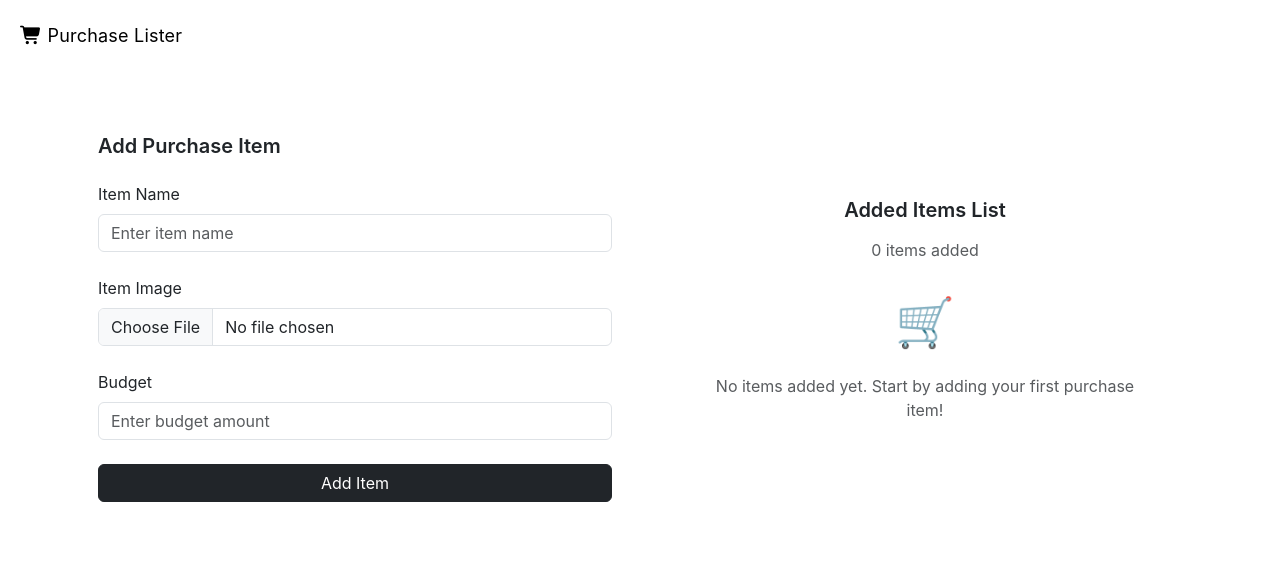
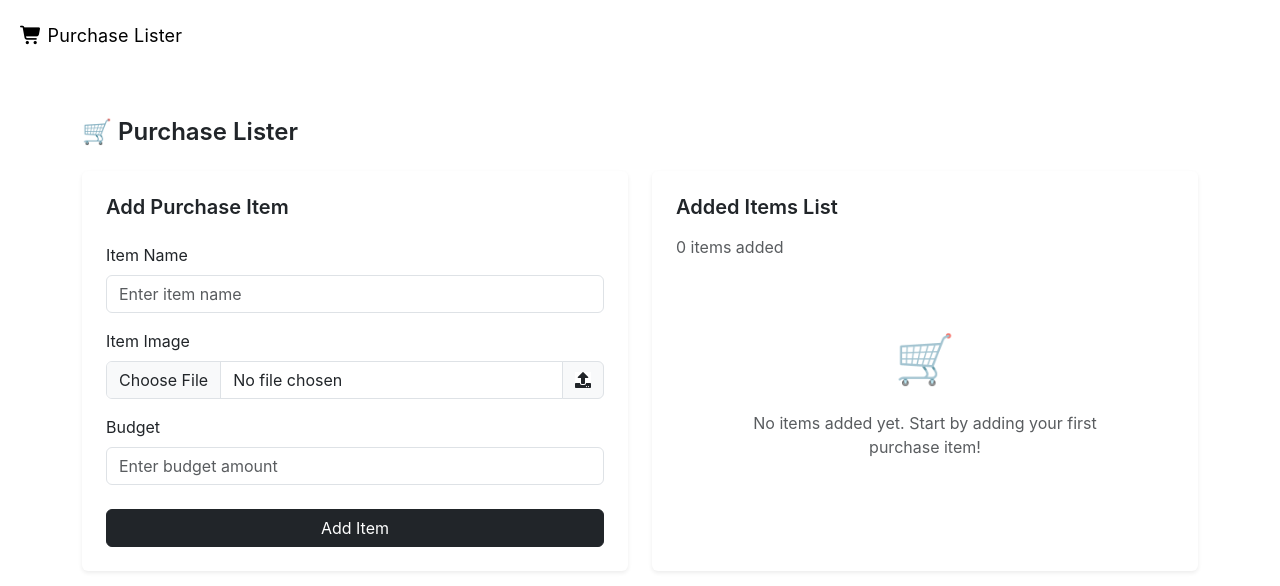
Before and after one commit to UsaidDev/Purchase-Lister, a React (Create React App) app: page / in a window 1280 px wide. Shown: the top 586 px of the page. Built offline with nearby package versions, Linux system fonts and the light colour scheme.

Commit message:
Desin & features added

```diff
--- a/package.json
+++ b/package.json
@@ -10,7 +10,8 @@
     "bootstrap": "^5.3.8",
     "react": "^19.2.0",
     "react-dom": "^19.2.0",
-    "react-scripts": "5.0.1",
+    "react-icons": "^5.5.0",
+    "react-scripts": "^5.0.1",
     "web-vitals": "^2.1.4"
   },
   "scripts": {
--- a/src/Components/Navbar/Container/Container.jsx
+++ b/src/Components/Navbar/Container/Container.jsx
@@ -1,32 +1,82 @@
-import React from "react";
+import React, { useState } from "react";
 import "bootstrap/dist/css/bootstrap.min.css";
-import './Container.css'
+import { FaPen, FaTrash, FaUpload } from "react-icons/fa"; // ✅ Added icons
 
-export default function Container(){
+const Container = () => {
+  const [itemName, SetItemName] = useState("");
+  const [itemImage, SetItemImage] = useState("");
+  const [itemPrice, SetItemPrice] = useState("");
+  const [items, Setitems] = useState([]);
+
+  // Convert uploaded image to base64 for preview
+  const handleImageChange = (e) => {
+    const file = e.target.files[0];
+    if (file) {
+      const reader = new FileReader();
+      reader.onloadend = () => {
+        SetItemImage(reader.result);
+      };
+      reader.readAsDataURL(file);
+    }
+  };
+
+  const handleSubmit = (e) => {
+    e.preventDefault();
+
+    if (!itemName || !itemImage || !itemPrice) return;
+
+    const newItem = {
+      name: itemName,
+      image: itemImage,
+      price: itemPrice,
+    };
+
+    Setitems([...items, newItem]);
+
+    SetItemName("");
+    SetItemImage("");
+    SetItemPrice("");
+  };
+
+  const handleDelete = (index) => {
+    const updatedItems = items.filter((_, i) => i !== index);
+    Setitems(updatedItems);
+  };
+
   return (
     <div className="container my-5">
-
-        <div className="row g-4 ">
-          {/* Left: Add Purchase Item */}
-          <div className="col-12 col-md-6 col-lg-6">
-            <div className="card border-0">
-              <div className="card-body">
-                <h5 className="card-title mb-4 fw-semibold">Add Purchase Item</h5>
-
-                <form>
-                  <div className="mb-4">
+      <h4 className="fw-semibold mb-4">
+        🛒 Purchase Lister
+      </h4>
+      <div className="row g-4">
+        {/* Left Side - Add Item */}
+        <div className="col-12 col-md-6">
+          <div className="card border-0 shadow-sm p-4">
+            <h5 className="fw-semibold mb-4">Add Purchase Item</h5>
+            <form onSubmit={handleSubmit}>
+              <div className="mb-3">
                 <label className="form-label">Item Name</label>
                 <input
                   type="text"
-                      className="form-control"
+                  value={itemName}
+                  onChange={(e) => SetItemName(e.target.value)}
+                  className="form-control shadow-none"
                   placeholder="Enter item name"
                 />
               </div>
 
-                  <div className="mb-4">
+              <div className="mb-3">
                 <label className="form-label">Item Image</label>
                 <div className="input-group">
-                      <input type="file" className="form-control shadow-none"  />
+                  <input
+                    type="file"
+                    accept="image/*"
+                    onChange={handleImageChange}
+                    className="form-control shadow-none"
+                  />
+                  <span className="input-group-text">
+                    <FaUpload />
+                  </span>
                 </div>
               </div>
 
@@ -34,6 +84,8 @@ export default function Container(){
                 <label className="form-label">Budget</label>
                 <input
                   type="number"
+                  value={itemPrice}
+                  onChange={(e) => SetItemPrice(e.target.value)}
                   className="form-control shadow-none"
                   placeholder="Enter budget amount"
                 />
@@ -45,24 +97,62 @@ export default function Container(){
             </form>
           </div>
         </div>
-          </div>
 
-          {/* Right: Added Items List */}
-          <div className="col-12 col-md-6 col-lg-6">
-            <div className="h-100 d-flex justify-content-center align-items-center text-center p-5">
-              <div>
+        {/* Right Side - Items List */}
+        <div className="col-12 col-md-6">
+          <div className="card border-0 shadow-sm p-4 h-100">
             <h5 className="fw-semibold mb-3">Added Items List</h5>
-                <p className="text-muted mb-4">0 items added</p>
-                <div className="text-secondary mb-3" style={{ fontSize: "3rem" }}>
-                  🛒
-                </div>
             <p className="text-muted">
+              {items.length} item{items.length !== 1 ? "s" : ""} added
+            </p>
+
+            {items.length === 0 ? (
+              <div className="text-center text-muted p-5">
+                <div style={{ fontSize: "3rem" }}>🛒</div>
+                <p className="mt-3">
                   No items added yet. Start by adding your first purchase item!
                 </p>
               </div>
+            ) : (
+              items.map((item, index) => (
+                <div
+                  key={index}
+                  className="d-flex align-items-center justify-content-between border rounded-3 p-3 mb-3"
+                >
+                  <div className="d-flex align-items-center">
+                    <img
+                      src={item.image}
+                      alt={item.name}
+                      width="70"
+                      height="70"
+                      className="rounded me-3"
+                      style={{ objectFit: "cover" }}
+                    />
+                    <div>
+                      <h6 className="mb-1">{item.name}</h6>
+                      <p className="mb-0 text-muted">₹{item.price}</p>
+                    </div>
+                  </div>
+
+                  <div className="d-flex gap-2">
+                    <button className="btn btn-outline-secondary btn-sm d-flex align-items-center gap-1">
+                      <FaPen /> Update
+                    </button>
+                    <button
+                      className="btn btn-danger btn-sm d-flex align-items-center gap-1"
+                      onClick={() => handleDelete(index)}
+                    >
+                      <FaTrash /> Delete
+                    </button>
+                  </div>
+                </div>
+              ))
+            )}
           </div>
         </div>
       </div>
     </div>
   );
 };
+
+export default Container;
```
Also changed, not shown: 1 other file (tests, documents, lock files or other folders). Lines whose indentation alone changed are shown as unchanged.
